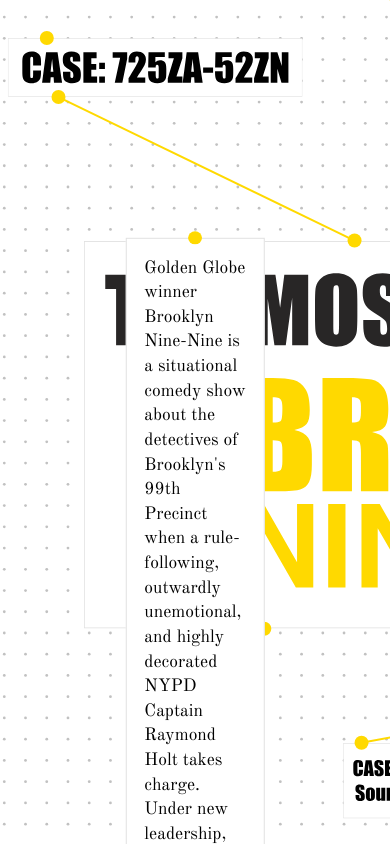
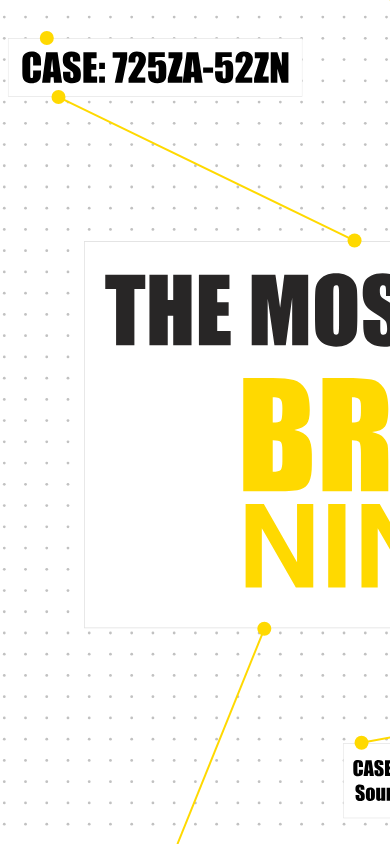
Before and after one commit to soumyakarwa/comedy-duos, a Svelte app in the folder frontend/svelte-app/: page / in a window 390 px wide. Built offline with nearby package versions, Linux system fonts and the light colour scheme.

Commit message:
made standalone responsive 35vmax

```diff
--- a/frontend/svelte-app/public/global.css
+++ b/frontend/svelte-app/public/global.css
@@ -15,7 +15,6 @@ body {
   /* FONT SIZE */
   --title-font-size: 5.5rem;
   --body-font-size: 1.1rem;
-  /* --body-font-size: 1.3rem; */
   --label-font-size: 0.9rem;
 
   /* MISC */
@@ -49,7 +48,7 @@ body {
   --text-box-y: 6vh;
   --text-box-x: 32.5vw;
   --text-box-height: 28vh;
-  --text-box-width: 35vw;
+  --text-box-width: 35vmax;
 }
 
 body {
@@ -203,3 +202,13 @@ body {
   font-family: "Impact";
   src: url("./fonts/Impact.ttf");
 }
+
+@media (max-width: 480px) {
+  :root {
+    --title-font-size: 4rem;
+    --body-font-size: 1rem;
+    --label-font-size: 0.8rem;
+
+    --margin: 1rem;
+  }
+}
```
